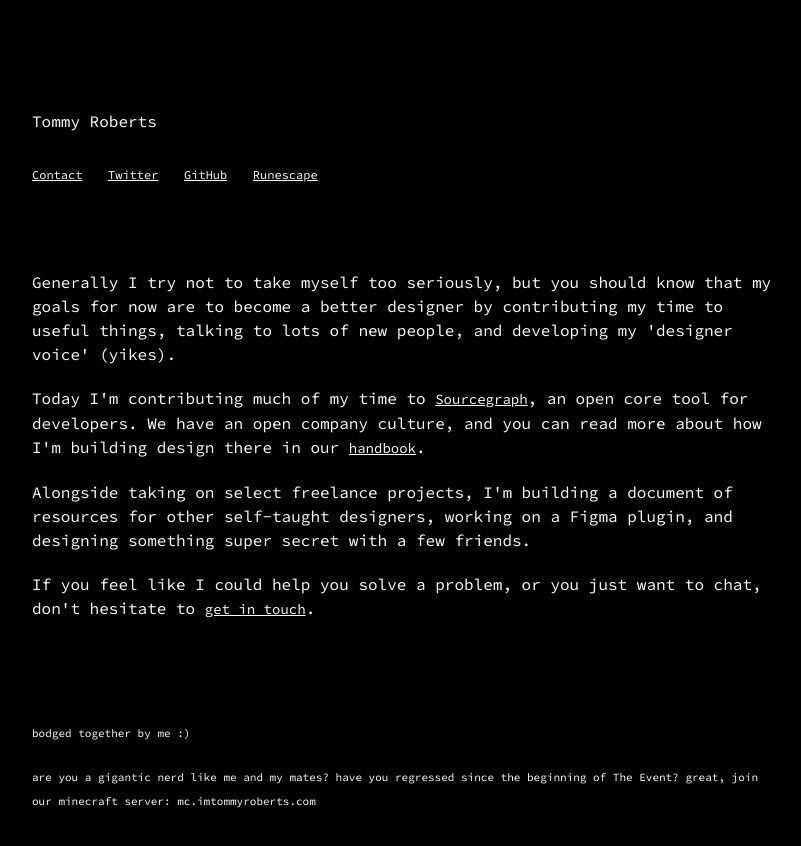
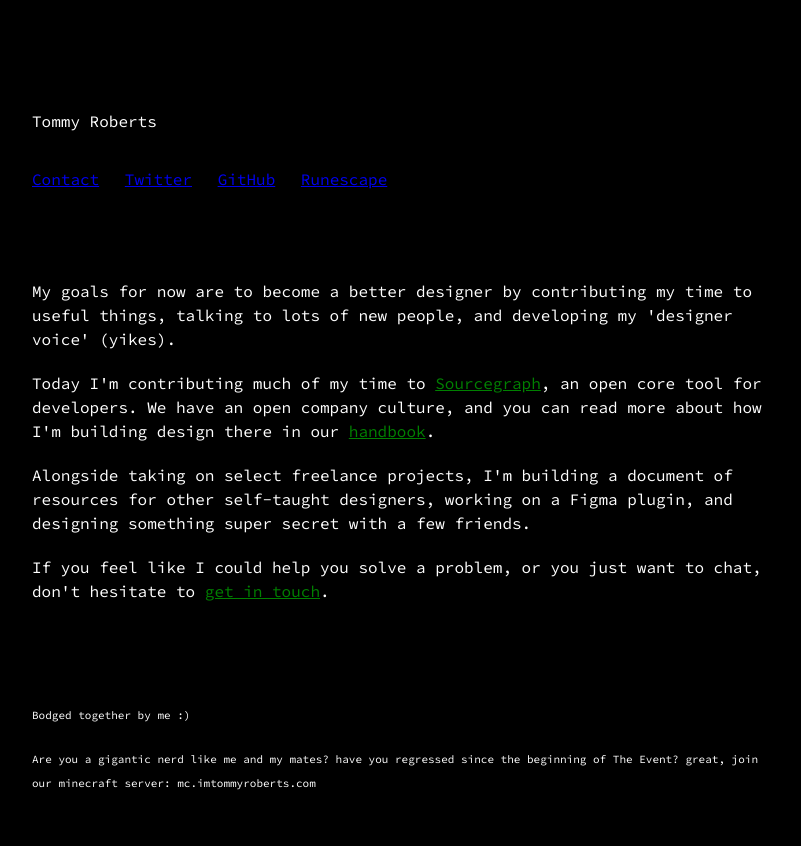
Before and after one commit to imtommyroberts/tommyroberts, a website: page src/index.html in a window 1280 px wide. Shown: the whole page, without its empty margins (113-914 px from the left). Drawn offline with Linux system fonts and the light colour scheme.

Commit message:
Update index.html

```diff
--- a/src/index.html
+++ b/src/index.html
@@ -68,9 +68,6 @@
     a {
       display: inline-block;
       text-decoration: underline;
-      color: inherit;
-      font-size: 12px;
-      line-height: 15px;
     }
 
     a:hover {
@@ -119,8 +116,7 @@
       font-family: Source Code Pro,-apple-system,BlinkMacSystemFont,Segoe UI,Roboto,Helvetica,Arial,sans-serif,Apple Color Emoji,Segoe UI Emoji,Segoe UI Symbol;
       font-style: normal;
       font-weight: normal;
-      font-size: 14px;
-      line-height: 24px;
+      color: green;
     }
 
     /* .bold {
@@ -187,9 +183,9 @@
 
     <section>
       <p>
-        Generally I try not to take myself too seriously, but you should know that my goals for now are to become a better designer by contributing my time to useful things, talking to lots of new people, and developing my 'designer voice' (yikes).
+        My goals for now are to become a better designer by contributing my time to useful things, talking to lots of new people, and developing my 'designer voice' (yikes).
       <p>
-        Today I'm contributing much of my time to <a class="body-link" href="https://about.sourcegraph.com/" target="_blank" rel="noopener noreferrer">Sourcegraph</a>, an open core tool for developers. We have an open company culture, and you can read more about how I'm building design there in our <a class="body-link" href="https://about.sourcegraph.com/handbook/design" target="_blank" rel="noopener noreferrer">handbook</a>.
+        Today I'm contributing much of my time to <a class="body-link" href="https://github.com/sourcegraph" target="_blank" rel="noopener noreferrer">Sourcegraph</a>, an open core tool for developers. We have an open company culture, and you can read more about how I'm building design there in our <a class="body-link" href="https://about.sourcegraph.com/handbook/design" target="_blank" rel="noopener noreferrer">handbook</a>.
       </p>
       <p>
         Alongside taking on select freelance projects, I'm building a document of resources for other self-taught designers, working on a Figma plugin, and designing something super secret with a few friends.
@@ -206,10 +202,10 @@
 
     <footer>
       <p>
-        bodged together by me :)
+        Bodged together by me :)
       </p>
       <p>
-        are you a gigantic nerd like me and my mates? have you regressed since the beginning of The Event? great, join our minecraft server: mc.imtommyroberts.com
+        Are you a gigantic nerd like me and my mates? have you regressed since the beginning of The Event? great, join our minecraft server: mc.imtommyroberts.com
       </p>
     </footer>
   </div>
```
